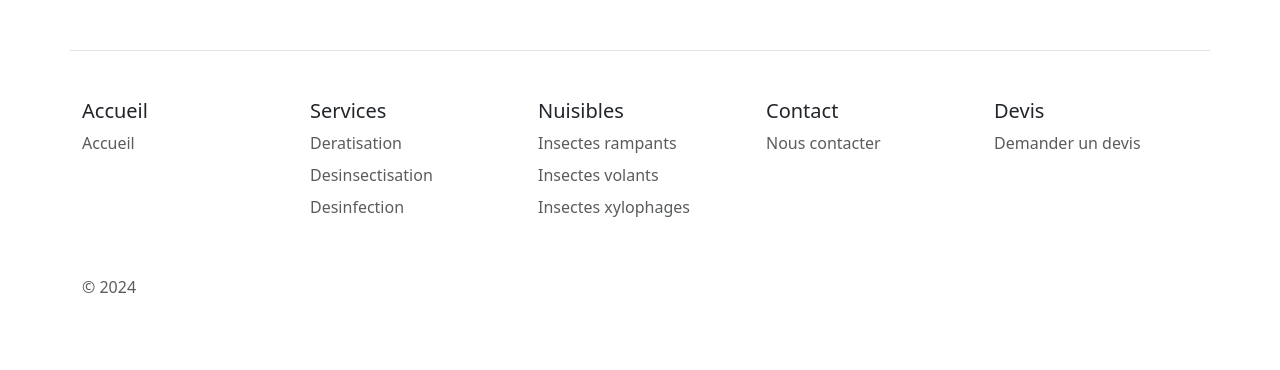
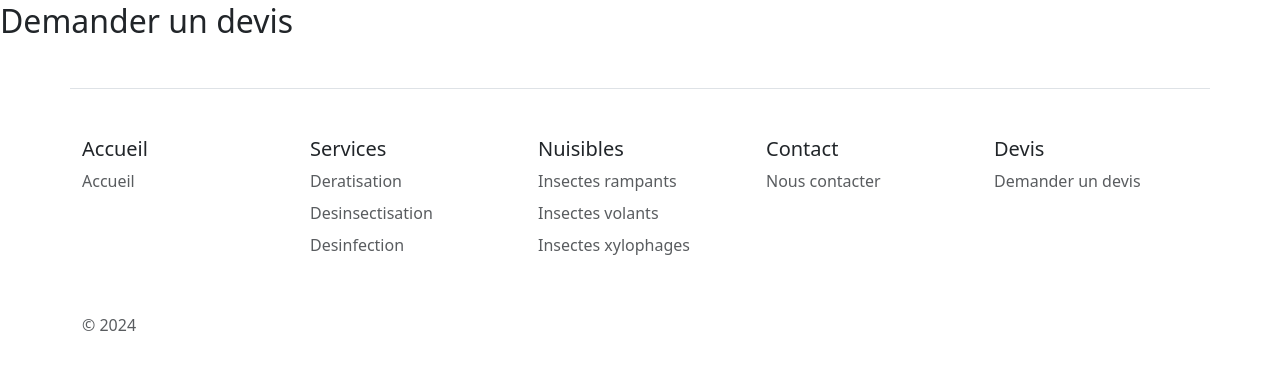
Before and after one commit to mohamedDVP/deratech_3d, a PHP site: page /devis.php in a window 1280 px wide. Shown: the part 86-456 px from the top of the page. Run offline with PHP 8.4, Linux system fonts and the light colour scheme.

Commit message:
adding page devis

```diff
--- a/devis.php
+++ b/devis.php
@@ -4,7 +4,7 @@ require_once ("header.php");
 
 ?>
 
-
+<h2>Demander un devis</h2>
 
 
 <?php
```
